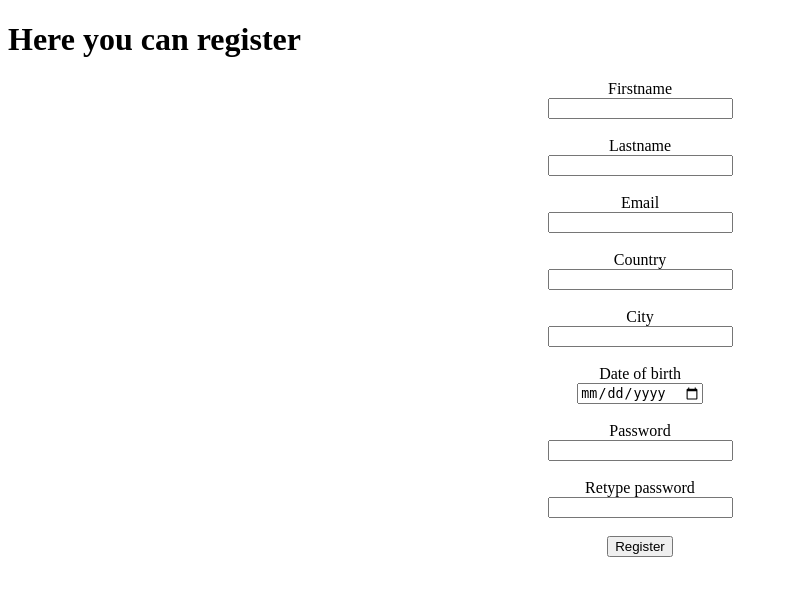
After one commit to seasheepjoe/filer2, a PHP site: page /?action=register in a window 1280 px wide. The commit adds this page. Shown: the top 596 px of the page, without its empty margins (0-788 px from the left). Run offline with PHP 8.4, Linux system fonts and the light colour scheme; some libraries are stand-ins or nearby versions.

Commit message:
html register done

```diff
--- a/Controller/MainController.php
+++ b/Controller/MainController.php
@@ -8,4 +8,11 @@ class MainController extends BaseController
     {
         return $this->render('home.html.twig');
     }
+
+    public function registerAction()
+    {
+        $firstname = ' ';
+        $lastname = ' ';
+        return $this->render('register.html.twig');
+    }
 }
--- a/assets/style.css
+++ b/assets/style.css
@@ -1,4 +1,3 @@
-small
-{
-    color: purple;
+form[name="register-form"] {
+    text-align: center;
 }
--- /dev/null
+++ b/config/config.php
@@ -0,0 +1,16 @@
+<?php
+
+$config = [
+    'homepage_route' => 'home',
+    'db' => [
+        'name'     => 'filer2',
+        'user'     => 'root',
+        'password' => '',
+        'host'     => '127.0.0.1',
+        'port'     => NULL
+    ],
+    'routes' => [
+        'home'    => 'Main:home',
+        'register'=> 'Main:register',
+    ]
+];
--- a/index.php
+++ b/index.php
@@ -14,4 +14,3 @@ $request = empty($_GET['action']) ? $config['homepage_route'] : $_GET['action'];
 $router = new Router();
 $response = $router->execute($request);
 echo $response;
-echo 'lol';
--- a/views/home.html.twig
+++ b/views/home.html.twig
@@ -7,4 +7,5 @@
   Welcome to the Cool Framework<br>
   <small>By SUP'Internet DEV 2020</small>
 </h1>
+<a href="?action=register">Register</a>
 {% endblock %}
--- /dev/null
+++ b/views/register.html.twig
@@ -0,0 +1,28 @@
+{% extends 'layout.html.twig' %}
+
+{% block page_title %}Register{% endblock %}
+
+{% block content %}
+<h1>
+  Here you can register<br>
+</h1>
+<form name="register-form" method="post" action="">
+    <label>Firstname</label><br>
+    <input name="firstname" type="text" id="firstname"><br><br>
+    <label>Lastname</label><br>
+    <input name="lastname" type="text" id="lastname"><br><br>
+    <label>Email</label><br>
+    <input name="email" type="email" id="email"><br><br>
+    <label>Country</label><br>
+    <input name="country" type="text" id="country"><br><br>
+    <label>City</label><br>
+    <input name="city" type="text" id="city"><br><br>
+    <label>Date of birth</label><br>
+    <input name="birthdate" type="date" id="birthdate"><br><br>
+    <label>Password</label><br>
+    <input name="password" type="password" id="password"><br><br>
+    <label>Retype password</label><br>
+    <input name="password-check" type="password" id="password-check"><br><br>
+    <button type="submit" name="register-btn">Register</button>
+</form>
+{% endblock %}
```
